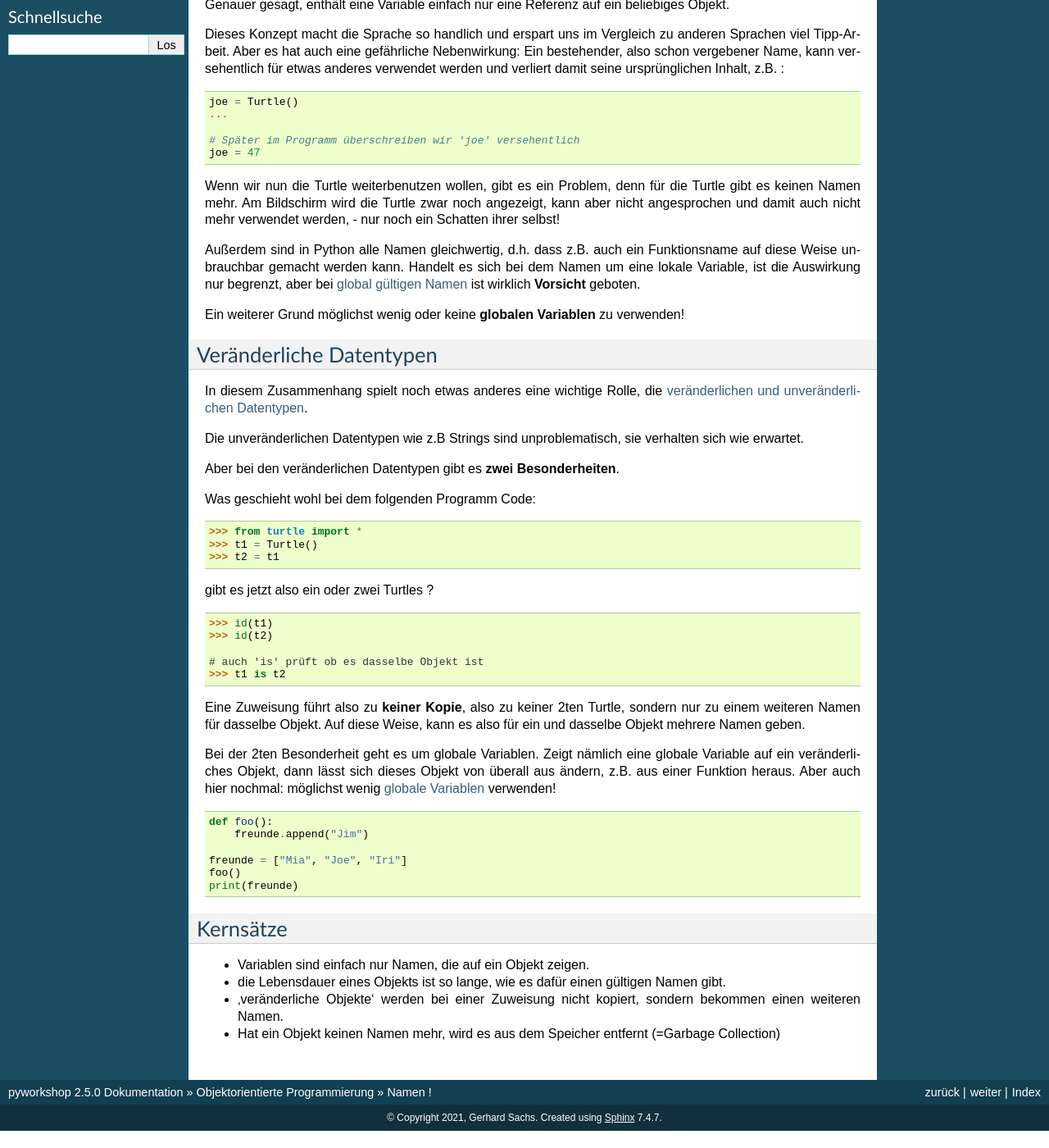
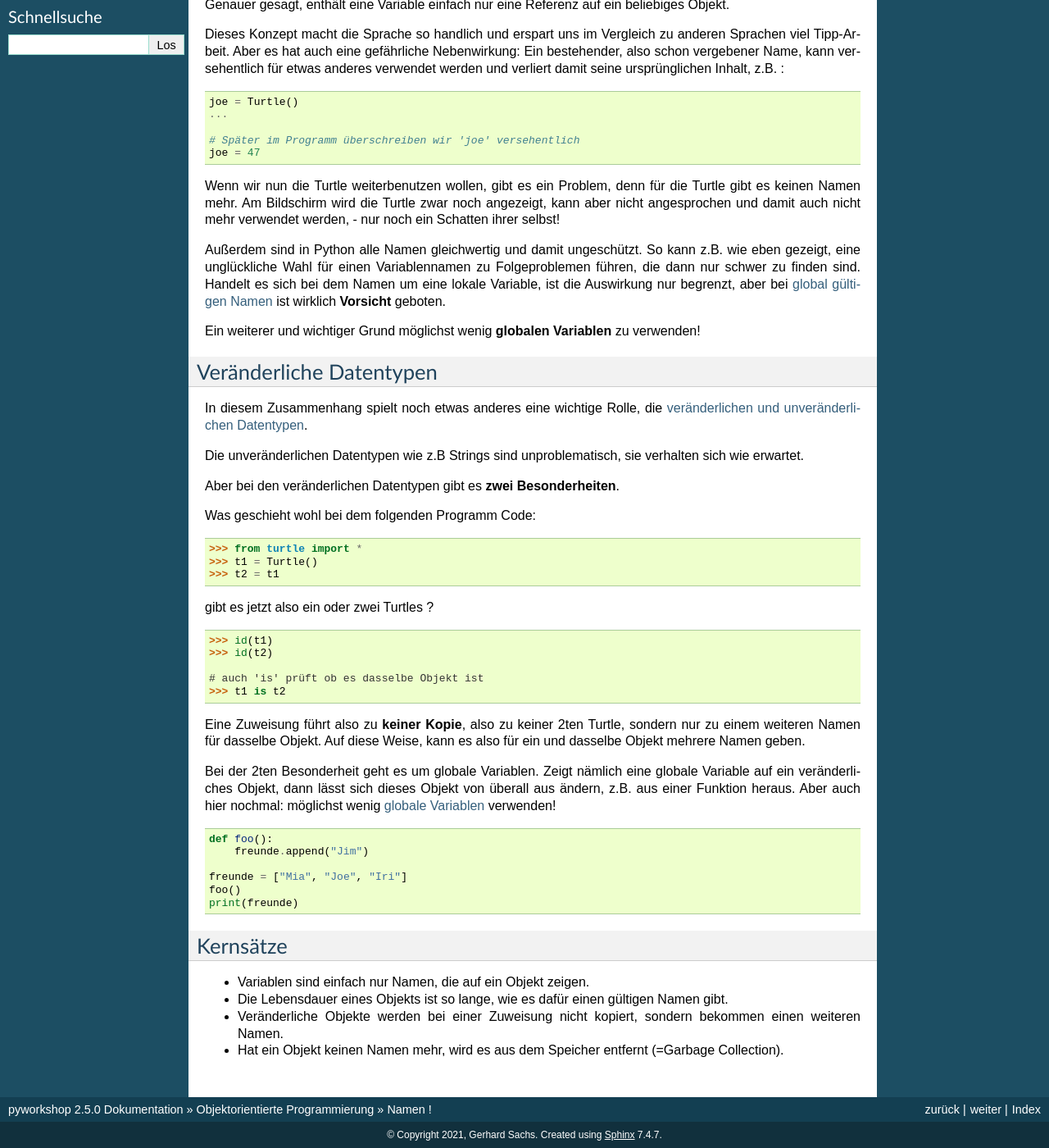
Before and after one commit to gerpark/pyworkshop, a Sphinx documentation site: the page built from docs/source/object/namen.rst, in a window 1280 px wide and 1400 px high, scrolled down 306 px. Shown: the whole window at 82% size. Built offline with Sphinx 7.4.7, drawn with Linux system fonts in a browser that asks for light colours; before the commit the page ends 1685 px from its top, so only the background shows below that.

Commit message:
2.58 Nov25

```diff
--- a/docs/source/object/namen.rst
+++ b/docs/source/object/namen.rst
@@ -43,13 +43,13 @@ denn für die Turtle gibt es keinen Namen mehr.
 Am Bildschirm wird die Turtle zwar noch angezeigt, kann aber nicht angesprochen
 und damit auch nicht mehr verwendet werden, - nur noch ein Schatten ihrer selbst!
 
-
-Außerdem sind in Python alle Namen gleichwertig, d.h. dass z.B. auch ein
-Funktionsname auf diese Weise unbrauchbar gemacht werden kann.
+Außerdem sind in Python alle Namen gleichwertig und damit ungeschützt.
+So kann z.B. wie eben gezeigt, eine unglückliche Wahl für einen Variablennamen
+zu Folgeproblemen führen, die dann nur schwer zu finden sind.
 Handelt es sich bei dem Namen um eine lokale Variable, ist die Auswirkung nur begrenzt,
 aber bei :ref:`global gültigen Namen<py-noglobal>` ist wirklich **Vorsicht** geboten.
 
-Ein weiterer Grund möglichst wenig oder keine **globalen Variablen** zu verwenden!
+Ein weiterer und wichtiger Grund möglichst wenig **globalen Variablen** zu verwenden!
 
 
 .. _py-mutable2:
@@ -113,8 +113,8 @@ Kernsätze
 
 *	Variablen sind einfach nur Namen, die auf ein Objekt zeigen.
 
-*   die Lebensdauer eines Objekts ist so lange, wie es dafür einen gültigen Namen gibt.
+*   Die Lebensdauer eines Objekts ist so lange, wie es dafür einen gültigen Namen gibt.
 
-*	'veränderliche Objekte' werden bei einer Zuweisung nicht kopiert, sondern bekommen einen weiteren Namen.
+*	Veränderliche Objekte werden bei einer Zuweisung nicht kopiert, sondern bekommen einen weiteren Namen.
 
-*   Hat ein Objekt keinen Namen mehr, wird es aus dem Speicher entfernt (=Garbage Collection)
+*   Hat ein Objekt keinen Namen mehr, wird es aus dem Speicher entfernt (=Garbage Collection).
```
